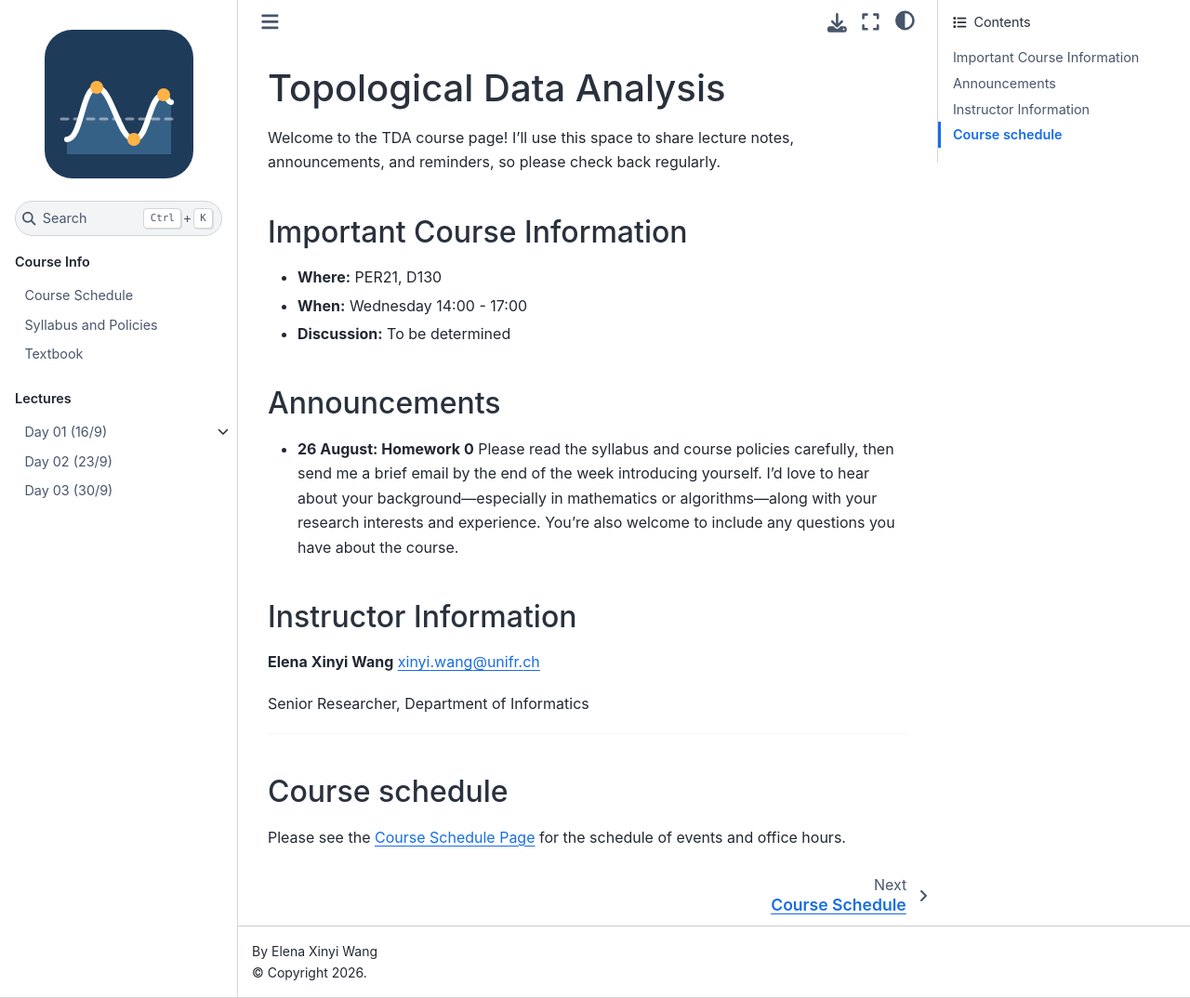
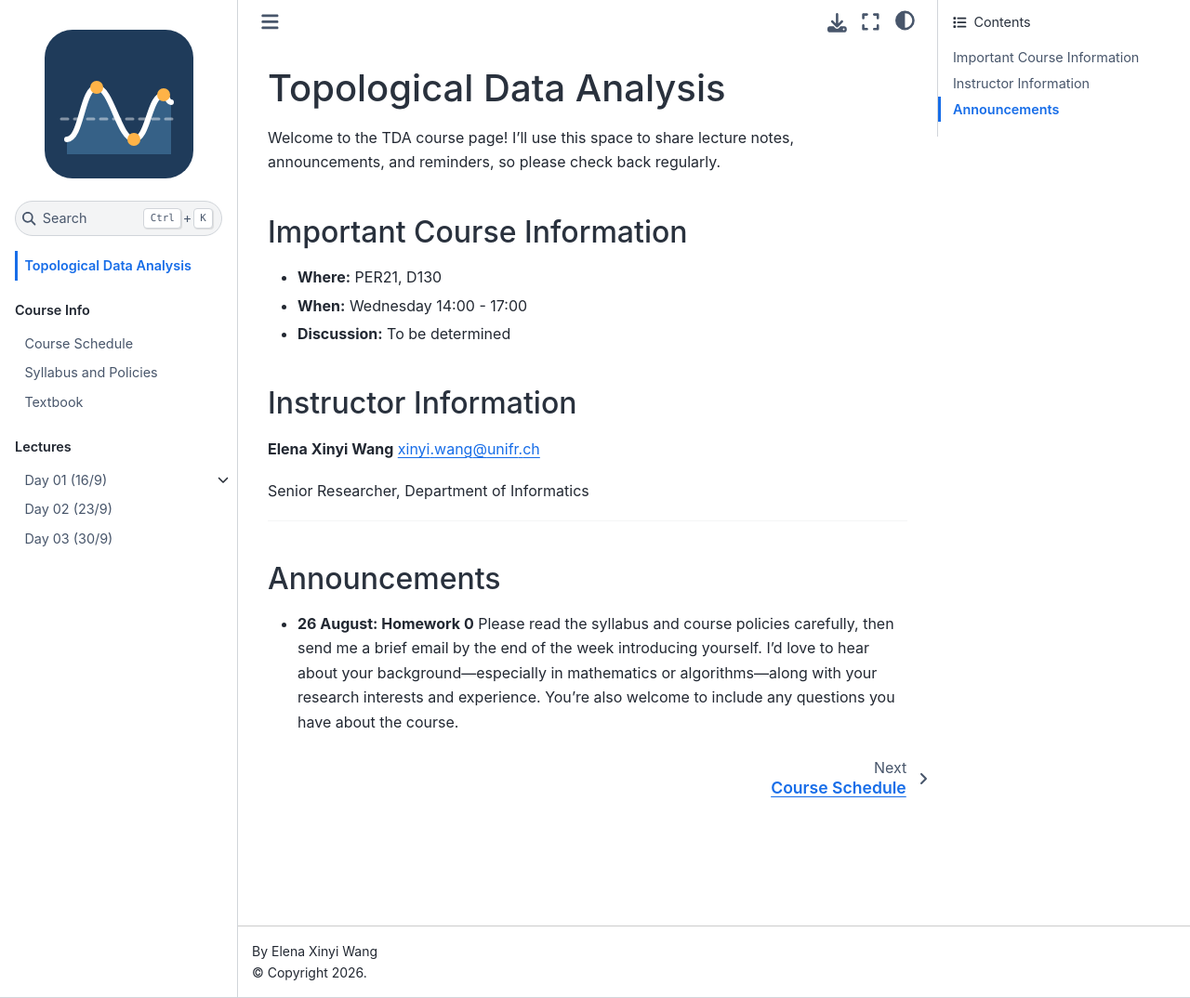
Before and after one commit to elenawang93/TDA, a Jupyter Book: the page built from index.md, in a window 1280 px wide and 1074 px high. Shown: the whole window at 93% size. Built offline with Jupyter Book 1.0.4 settings and Sphinx 7.4.7 and the Sphinx Book theme 1.1.4, drawn with Linux system fonts in a browser that asks for light colours; pages that are not in the unit, such as notebooks, are missing from menus.

Commit message:
add homepage

```diff
--- a/_config.yml
+++ b/_config.yml
@@ -32,7 +32,7 @@ parse:
 #######################################################################################
 # HTML options
 html:
-  home_page_in_navbar: false      # logo links home; keeps the sidebar clean like the reference
+  home_page_in_navbar: true      # logo links home; keeps the sidebar clean like the reference
   use_edit_page_button: false
   use_repository_button: false    # set true (with repository.url below) to show a GitHub button
   use_issues_button: false
--- a/index.md
+++ b/index.md
@@ -9,8 +9,6 @@ Welcome to the TDA course page! I’ll use this space to share lecture notes, an
 - **Discussion:** To be determined
 <!-- [course Slack / Discord / Moodle](https://example.com). *See the syllabus for access information.* -->
 
-## Announcements
-- **26 August: Homework 0** Please read the syllabus and course policies carefully, then send me a brief email by the end of the week introducing yourself. I’d love to hear about your background—especially in mathematics or algorithms—along with your research interests and experience. You’re also welcome to include any questions you have about the course.
 
 ## Instructor Information
 
@@ -21,6 +19,6 @@ Senior Researcher, Department of Informatics
 
 ---
 
-## Course schedule
 
-Please see the [Course Schedule Page](Course_Info/Schedule.md) for the schedule of events and office hours.
+## Announcements
+- **26 August: Homework 0** Please read the syllabus and course policies carefully, then send me a brief email by the end of the week introducing yourself. I’d love to hear about your background—especially in mathematics or algorithms—along with your research interests and experience. You’re also welcome to include any questions you have about the course.
```
